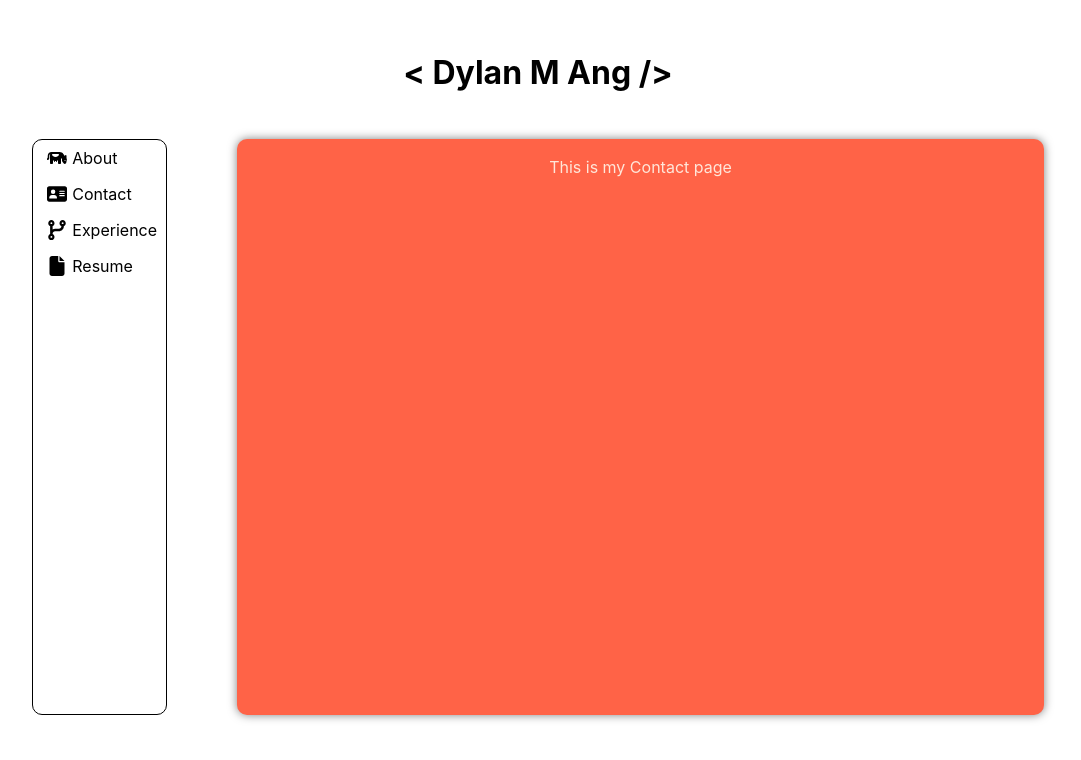
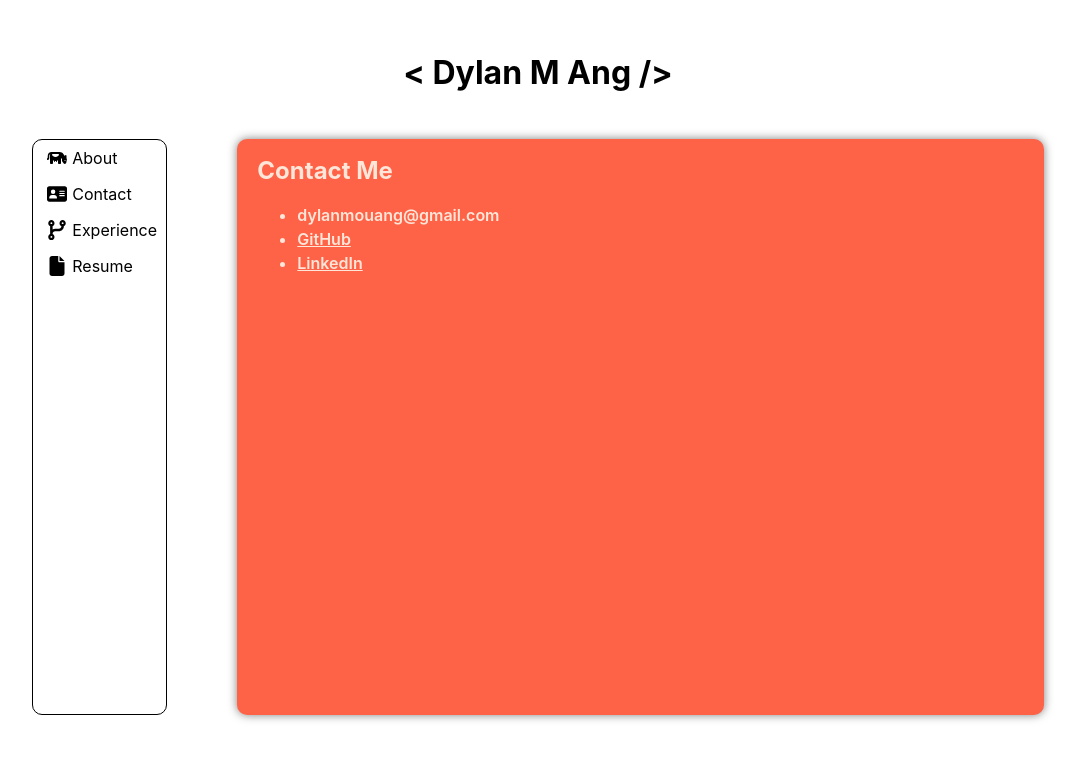
Before and after one commit to dy-ma/personal-dep, a React (Vite) app: page / in a window 1280 px wide. Both pictures are taken after a click on the button "Contact". Shown: the top 760 px of the page, without its empty margins (102-1183 px from the left). Built offline with nearby package versions, Linux system fonts and the light colour scheme.

Commit message:
Fill pages with more content

```diff
--- a/src/components/Pages.jsx
+++ b/src/components/Pages.jsx
@@ -1,25 +1,68 @@
 
 function About() {
     return (
-        <p>This is my About page</p>
+        <div class="about">
+            <h2 class="contentHeader">About Me</h2>
+            <p>Lorem ipsum dolor sit amet, consectetur adipiscing elit, sed do eiusmod tempor incididunt ut labore et dolore magna aliqua. Ut enim ad minim veniam, quis nostrud exercitation ullamco laboris nisi ut aliquip ex ea commodo consequat. Duis aute irure dolor in reprehenderit in voluptate velit esse cillum dolore eu fugiat nulla pariatur. Excepteur sint occaecat cupidatat non proident, sunt in culpa qui officia deserunt mollit anim id est laborum.</p>
+        </div>
     )
 }
 
 function Contact() {
+    let email = {};
+    email.name = "dylanmouang"
+    email.service = "gmail"
     return (
-        <p>This is my Contact page</p>
+        <div class="contact">
+            <h2 class="contentHeader">Contact Me</h2>
+            <ul>
+                <li>{email.name}@{email.service}.com</li>
+                <li><a class="link" href="https://github.com/stack-dylan">GitHub</a></li>
+                <li><a class="link" href="https://www.linkedin.com/in/dylan-mou-ang/">LinkedIn</a></li>
+            </ul>
+        </div>
     )
 }
 
 function Experience() {
     return (
-        <p>This is my Experience page</p>
+        <div class="experience">
+            <h2 class="contentHeader">My Experience</h2>
+            <p>Thanks for Reading!</p>
+        </div>
     )
 }
 
 function Resume() {
     return (
-        <p>This is my Resume page</p>
+        <div class="resume">
+            <h2 class="contentHeader">My Resume</h2>
+            <h3>Profile</h3>
+            <p>Lorem ipsum dolor sit amet, consectetur adipiscing elit, sed do eiusmod tempor incididunt ut labore et dolore magna aliqua. Ut enim ad minim veniam, quis nostrud exercitation ullamco laboris nisi ut aliquip ex ea commodo consequat.</p>
+
+            <h3>Education</h3>
+            <ul>
+                <li>University of California, Davis — Computer Science, 2024</li>
+                <li>GPA — 3.77</li>
+                <li>Relevant Coursework
+                    <ul>
+                        <li>Data Structures and Algorithms</li>
+                        <li>Web Development — React, Node</li>
+                        <li>Intro to AI — Alpha Beta Pruning, PyTorch</li>
+                    </ul>
+                </li>
+            </ul>
+
+            <h3>Projects</h3>
+            <b>Project name</b>
+
+            <h3>Skills</h3>
+            <ul>
+                <li>Significant Experience In — Python, JavaScript</li>
+                <li>Comfortable Working in — React.js, Node.js, C/C++, SQLite3, R</li>
+                <li>I Have Used — PyTorch, Google Cloud Platform, Flask</li>
+            </ul>
+        </div>
     )
 }
 
--- a/src/index.css
+++ b/src/index.css
@@ -52,15 +52,24 @@
   flex-direction: column;
   text-align: left;
   flex: 0;
+  transition: transform 1s ease-in-out;
 }
 
 #content {
   background-color: var(--tomato);
   width: 70%;
-  color:#FFE6D9;
+  padding-left: 20px;
+  color: var(--offwhite);
   filter: drop-shadow(0 0 5px rgba(0,0,0,0.5));
-  /* transition: width 2s;
-  transition-delay: 0.3s; */
+  text-align: left;
+  font-weight: 600;
+  overflow-y: auto;
+  scrollbar-color: gray var(--tomato) /* TODO: Fix color */
+}
+
+.link {
+  color: white;
+  color: var(--offwhite);
 }
 
 button.nav {
@@ -77,6 +86,7 @@ button.nav {
 
 button.nav:hover {
   background-color: rgba(0, 81, 103, 0.2);
+  transition: 0.3s ease-out;
 }
 
 .nav-icn {
@@ -115,6 +125,7 @@ button.nav:hover {
 @media screen and (max-width: 350px) {
   #name {
     font-size: 20pt;
+    transition: font-size .5s;
   }
 
   .main {
```
